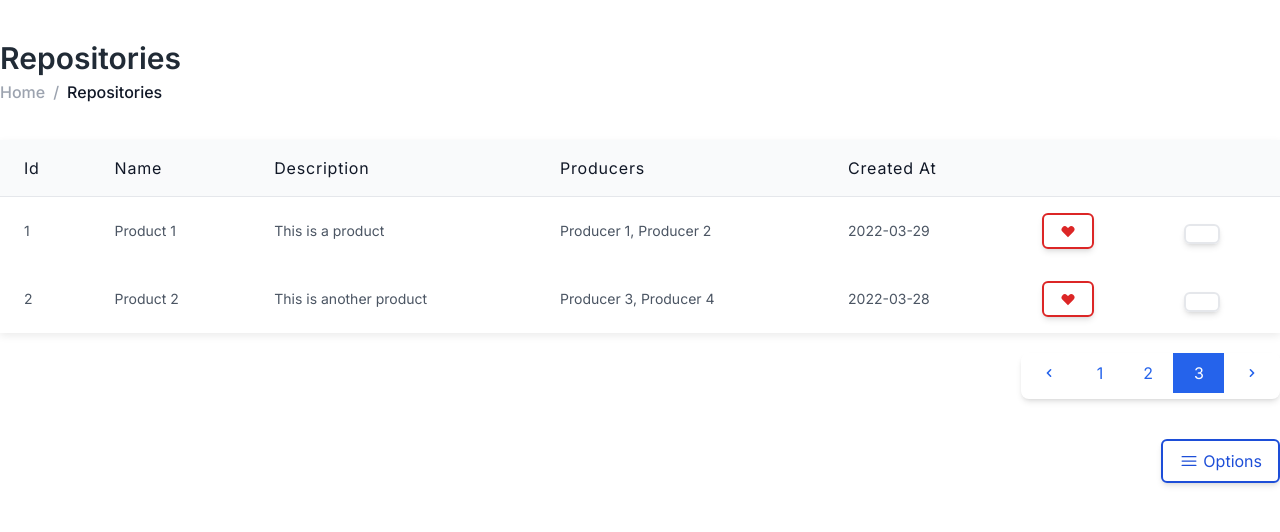
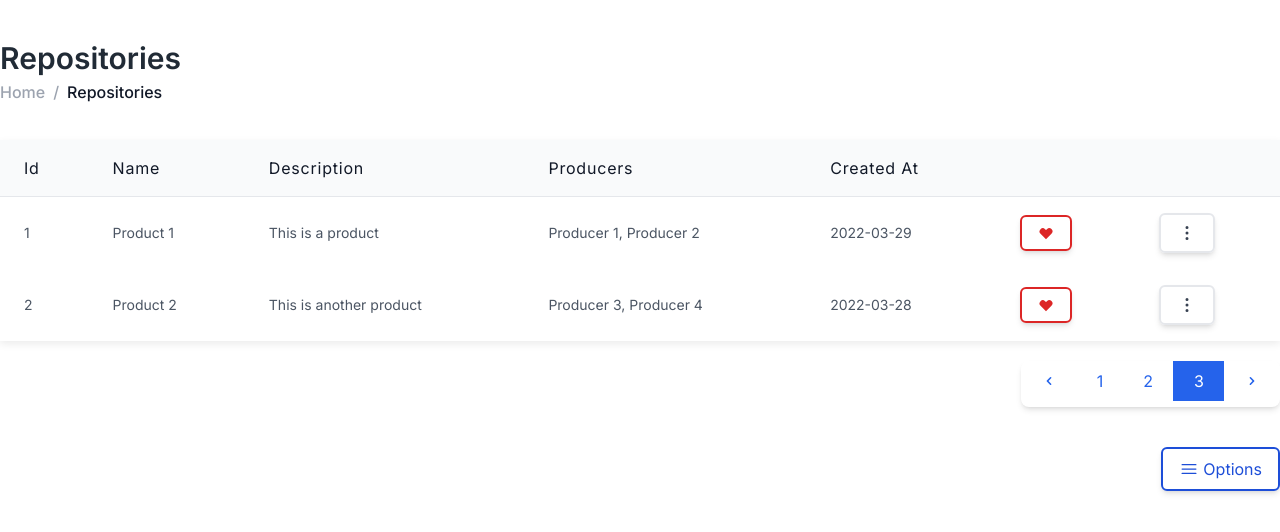
Before and after one commit to wilsonmjunior/hefesto, a Next.js app: page /repositories in a window 1280 px wide. Shown: the top 532 px of the page. Built offline with nearby package versions, Linux system fonts and the light colour scheme.

Commit message:
fix: dropdown

```diff
--- a/src/components/common/ActionMenu/index.tsx
+++ b/src/components/common/ActionMenu/index.tsx
@@ -5,7 +5,7 @@ import { Dropdown, DropdownProps } from "../Dropdown";
 export function ActionMenu({ ...props }: DropdownProps) {
   return (
     <Dropdown
-      icon={
+      startIcon={
         <EllipsisVerticalIcon
           className="h-5 w-5 text-gray-700"
           aria-hidden="true"
--- a/src/components/common/Dropdown/index.tsx
+++ b/src/components/common/Dropdown/index.tsx
@@ -38,7 +38,7 @@ export function Dropdown({
           {...othersProps}
         >
           {!endIcon && startIcon ? <div>{startIcon}</div> : ''}
-          <div className="">{label}</div>
+          {label}
           {!startIcon && endIcon ? <div>{endIcon}</div> : ''}
         </Menu.Button>
       </div>
```
